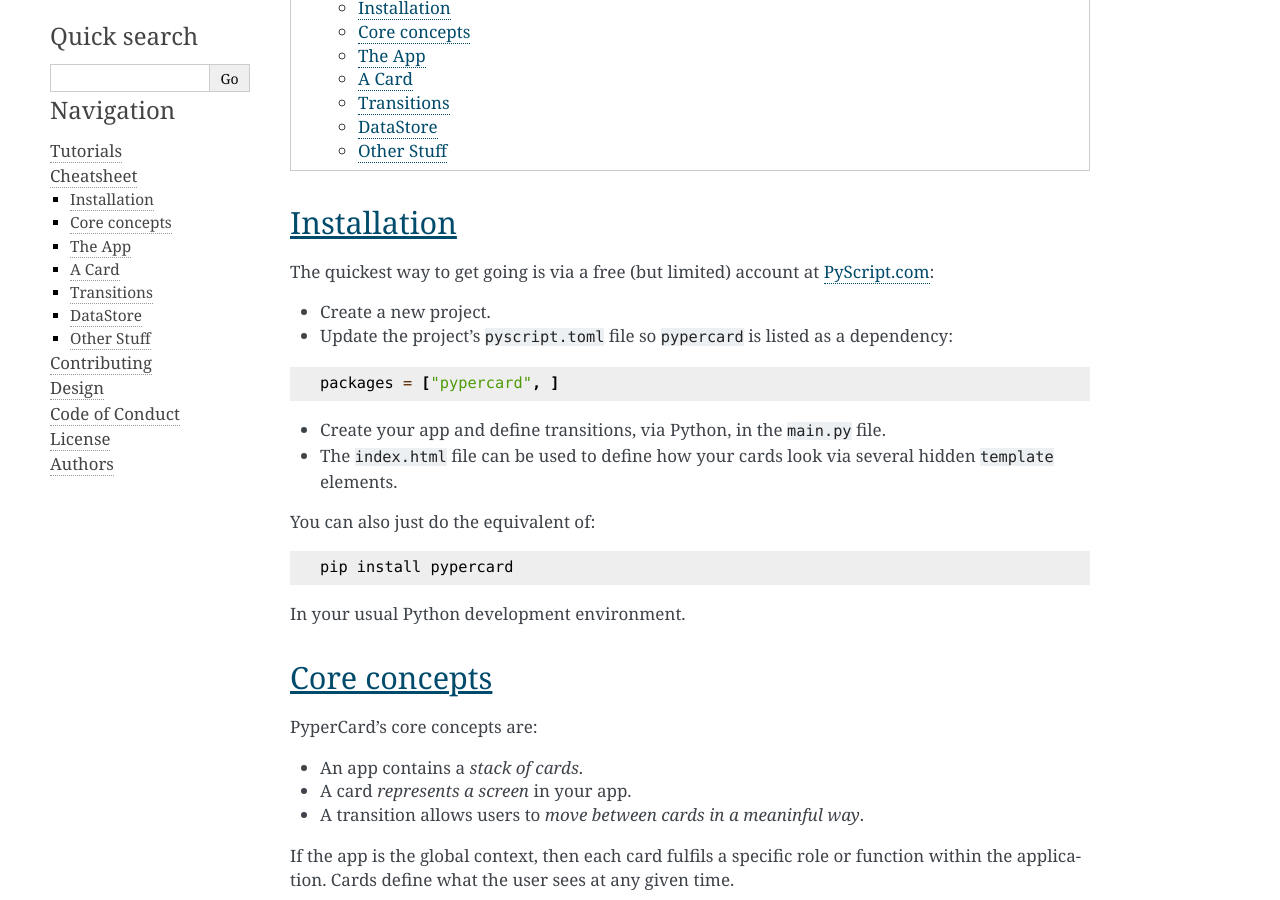
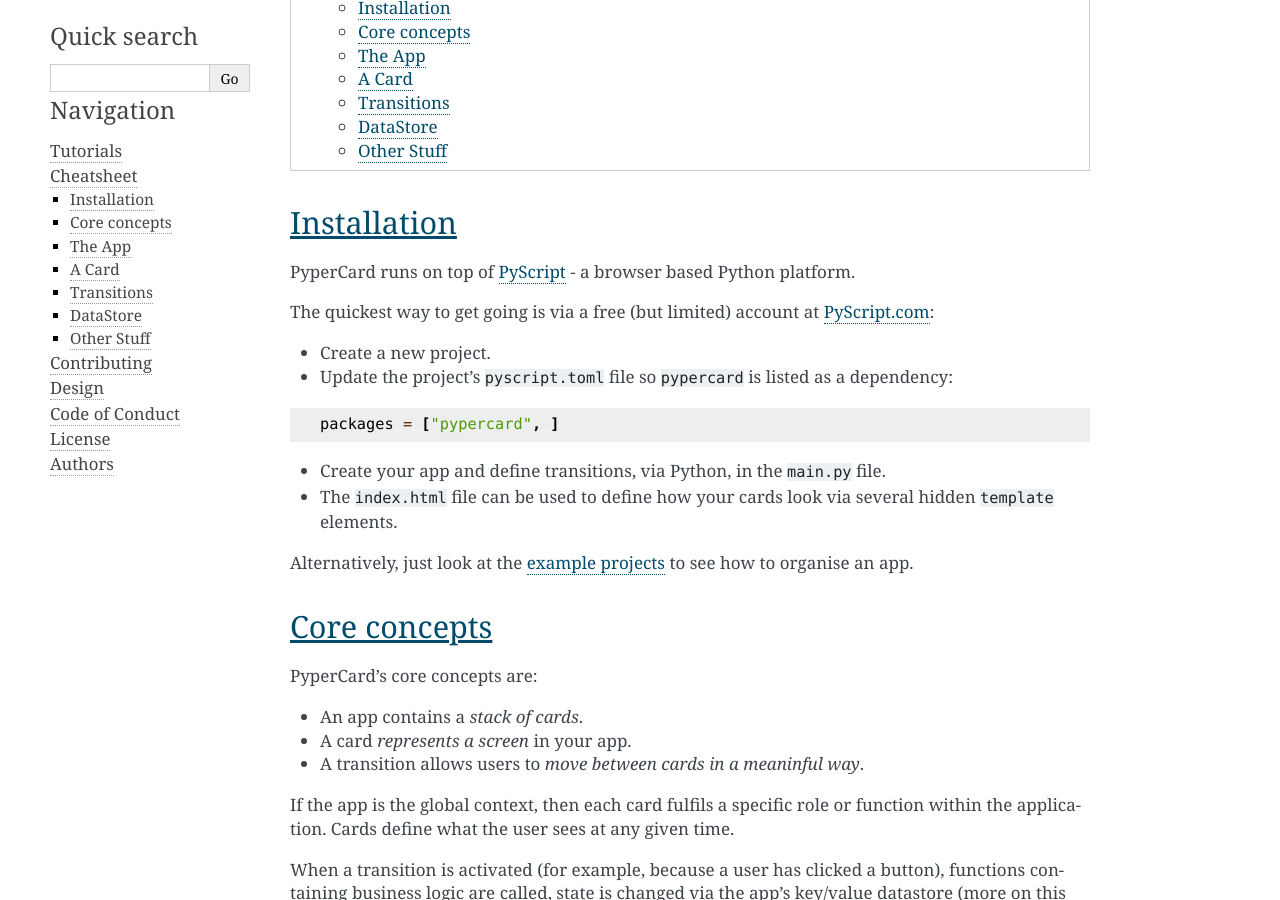
Before and after one commit to invent-framework/invent, a Sphinx documentation site: the page built from docs/cheatsheet.md, in a window 1280 px wide and 900 px high, scrolled down 292 px. Built offline with Sphinx 7.4.7, drawn with Linux system fonts in a browser that asks for light colours; pages that are not in the unit, such as notebooks, are missing from menus; grey boxes are pictures that could not be loaded.

Commit message:
Minor docs updates.

````diff
--- a/docs/cheatsheet.md
+++ b/docs/cheatsheet.md
@@ -11,6 +11,9 @@
 
 ## Installation
 
+PyperCard runs on top of [PyScript](https://pyscript.net/) - a browser based
+Python platform.
+
 The quickest way to get going is via a free (but limited) account at
 [PyScript.com](https://pyscript.com/):
 
@@ -18,7 +21,7 @@
 * Update the project's `pyscript.toml` file so `pypercard` is listed as a
   dependency:
 
-```python
+```toml
 packages = ["pypercard", ]
 ```
 
@@ -26,13 +29,9 @@
 * The `index.html` file can be used to define how your cards look via several
   hidden `template` elements.
 
-You can also just do the equivalent of:
-
-```
-pip install pypercard
-```
-
-In your usual Python development environment.
+Alternatively, just look at the
+[example projects](https://github.com/pyscript/pypercard/tree/main/examples)
+to see how to organise an app.
 
 ## Core concepts
 
````
Also changed, not shown: docs/tutorial2.md (+2 -2 lines).
